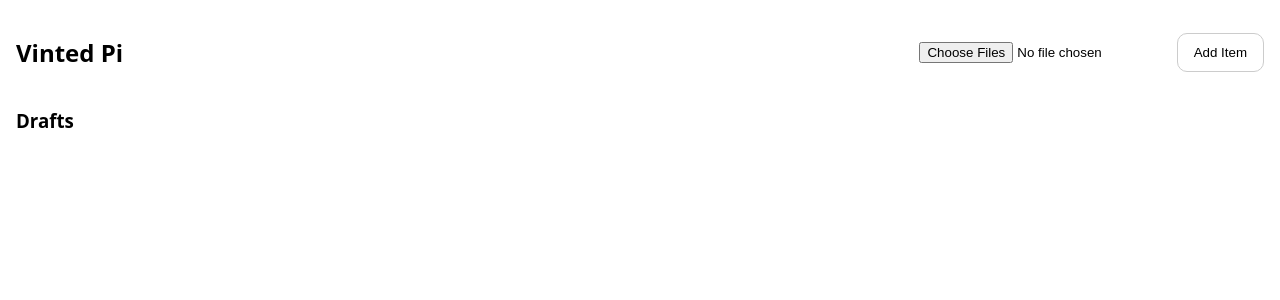
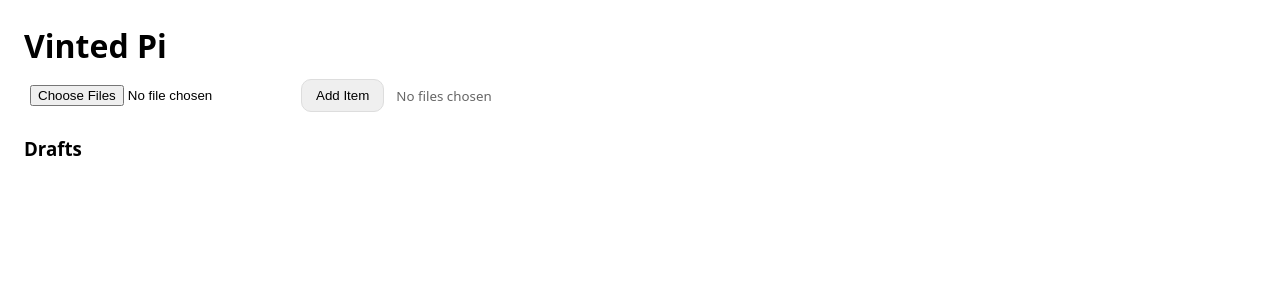
Before and after one commit to Pedrothebusdriver/vinted-ai-cloud, a Flask app: template pi-app/templates/index.html in a window 1280 px wide. Shown: the top 300 px of the page. Run offline with Flask 3, Linux system fonts and the light colour scheme; the template is opened without the code that fills it, so the values that code supplies are empty.

Commit message:
Refactor index.html for uploader functionality
Updated the HTML structure and styles for the uploader page, including improved file input handling and draft display.

```diff
--- a/pi-app/templates/index.html
+++ b/pi-app/templates/index.html
@@ -1,77 +1,82 @@
 <!doctype html>
-<html>
+<html lang="en">
 <head>
   <meta charset="utf-8" />
+  <title>Vinted Pi – Uploader</title>
   <meta name="viewport" content="width=device-width, initial-scale=1" />
-  <title>Vinted Pi – Uploader</title>
   <style>
-    body { font-family: system-ui, Arial, sans-serif; margin: 1rem; }
-    header { display:flex; align-items:center; justify-content:space-between; }
-    .card { border:1px solid #ddd; border-radius:12px; padding:1rem; margin:.5rem 0; }
-    .row { display:flex; gap:.5rem; align-items:center; }
-    button { padding:.7rem 1rem; border-radius:10px; border:1px solid #ccc; background:#fff; }
-    .pill { font-size:.8rem; padding:.2rem .5rem; border-radius:999px; border:1px solid #ddd; }
-    .thumb { width:64px; height:64px; object-fit:cover; border-radius:8px; border:1px solid #ddd; }
-    .draft { display:flex; gap:.5rem; align-items:center; justify-content:space-between; }
+    body { font-family: system-ui, -apple-system, Segoe UI, Roboto, sans-serif; margin: 24px; }
+    h1 { margin: 0 0 12px; }
+    .row { display:flex; align-items:center; gap:12px; margin:12px 0 24px; }
+    input[type=file] { padding: 6px; }
+    button { padding: 8px 14px; border-radius: 10px; border: 1px solid #ddd; cursor: pointer; }
+    #chosen { color:#666; }
+    .grid { display:grid; grid-template-columns: repeat(auto-fill, minmax(160px, 1fr)); gap:12px; }
+    .card { border:1px solid #eee; border-radius:12px; padding:10px; text-decoration:none; color:inherit; }
+    .thumb { width:100%; aspect-ratio:1/1; object-fit:cover; border-radius:8px; display:block; }
+    .pill { display:inline-block; font-size:12px; padding:2px 8px; border-radius:999px; background:#f3f3f3; margin-right:6px;}
+    .row small { color:#888; }
   </style>
 </head>
 <body>
-  <header>
-    <h2>Vinted Pi</h2>
-    <form id="uploadForm">
-      <input type="file" name="files" id="files" multiple accept="image/*" capture="environment" />
-      <button type="submit">Add Item</button>
-    </form>
-  </header>
+  <h1>Vinted Pi</h1>
 
-  <div id="status"></div>
+  <form id="uploadForm" action="/api/upload" method="post" enctype="multipart/form-data">
+    <div class="row">
+      <input id="files" name="files" type="file"
+             accept=".jpg,.jpeg,.png,.heic,.heif,.dng,.cr2,.nef,.arw,.rw2,.orf,.raf,image/*"
+             multiple />
+      <button id="addBtn" type="submit">Add Item</button>
+      <small id="chosen">No files chosen</small>
+    </div>
+  </form>
 
   <h3>Drafts</h3>
-  <div id="drafts"></div>
+  <div id="drafts" class="grid"></div>
 
-<script>
-async function refreshDrafts(){
-  const res = await fetch('/api/drafts');
-  const data = await res.json();
-  const wrap = document.getElementById('drafts');
-  wrap.innerHTML='';
-  data.forEach(d => {
-    const el = document.createElement('div');
-    el.className='card draft';
-    el.innerHTML = `
-      <div class="row">
-        ${(d.thumbs||[]).map(t=>`<img class='thumb' src='${t}' />`).join('')}
-        <div>
-          <div><strong>${d.title || '(no title yet)'}</strong></div>
-          <div class="row">
-            <span class="pill">Brand: ${d.brand?.value||'-'} (${d.brand?.confidence||'-'})</span>
-            <span class="pill">Size: ${d.size?.value||'-'} (${d.size?.confidence||'-'})</span>
-            <span class="pill">Type: ${d.item_type?.value||'-'} (${d.item_type?.confidence||'-'})</span>
-            <span class="pill">Colour: ${d.colour?.value||'-'} (${d.colour?.confidence||'-'})</span>
-          </div>
-        </div>
-      </div>
-      <div class="row">
-        <button onclick="location.href='/draft/'+${d.id}">Review</button>
-      </div>`;
-    wrap.appendChild(el);
-  })
-}
-refreshDrafts();
+  <script>
+  const files = document.getElementById('files');
+  const chosen = document.getElementById('chosen');
+  files.addEventListener('change', () => {
+    const n = files.files.length;
+    chosen.textContent = n ? `${n} file${n>1?'s':''} selected` : 'No files chosen';
+  });
 
-const form = document.getElementById('uploadForm');
-form.addEventListener('submit', async (e)=>{
-  e.preventDefault();
-  const files = document.getElementById('files').files;
-  if(!files.length){ alert('Pick some photos'); return; }
-  const fd = new FormData();
-  for (const f of files) fd.append('files', f);
-  const res = await fetch('/api/upload', { method: 'POST', body: fd });
-  const j = await res.json();
-  document.getElementById('status').textContent = j.message || 'Uploaded';
-  refreshDrafts();
-  form.reset();
-});
-</script>
+  // Guard submit if no files picked
+  document.getElementById('uploadForm').addEventListener('submit', (e) => {
+    if (!files.files.length) {
+      e.preventDefault();
+      alert('Please choose at least one photo (JPG/PNG/HEIC/DNG/RAW).');
+    }
+  });
+
+  // Load drafts list
+  async function loadDrafts() {
+    try {
+      const r = await fetch('/api/drafts', { cache: 'no-store' });
+      const data = await r.json();
+      const root = document.getElementById('drafts');
+      root.innerHTML = '';
+      for (const d of data) {
+        const a = document.createElement('a');
+        a.href = `/draft/${d.id}`;
+        a.className = 'card';
+        a.innerHTML = `
+          <img class="thumb" src="${(d.thumbs && d.thumbs[0]) || '/static/no-thumb.png'}" alt="">
+          <div style="margin-top:6px;">
+            <div style="font-weight:600;">#${d.id} ${(d.title||'').slice(0,40)}</div>
+            <div>
+              ${d.brand?.value ? `<span class="pill">${d.brand.value}</span>` : ''}
+              ${d.size?.value ? `<span class="pill">${d.size.value}</span>` : ''}
+            </div>
+          </div>`;
+        root.appendChild(a);
+      }
+    } catch (e) {
+      console.error('Failed to load drafts', e);
+    }
+  }
+  loadDrafts();
+  </script>
 </body>
 </html>
```
